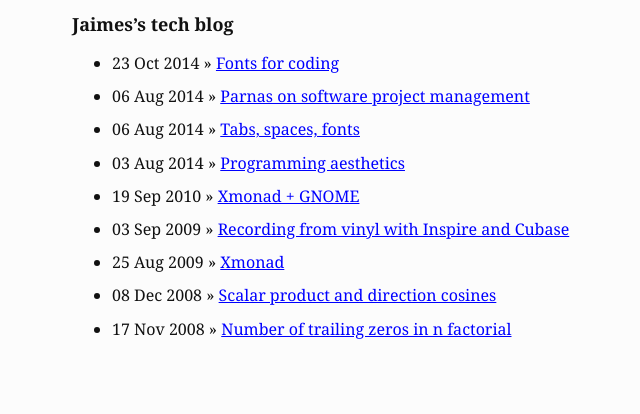
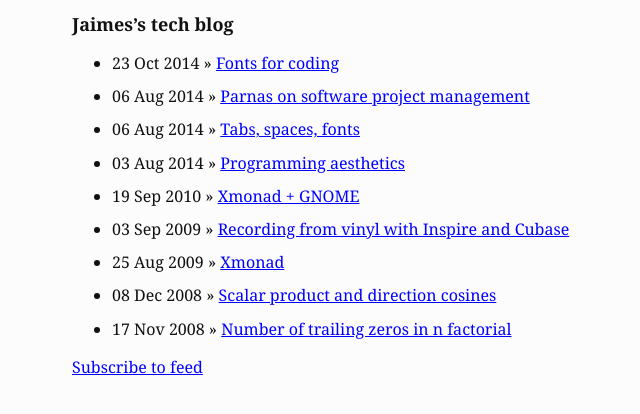
Before and after one commit to jsilvela/jsilvela.github.io, a Jekyll site: the page built from index.html, in a window 1280 px wide. Shown: the top 414 px of the page, without its empty margins (280-920 px from the left). Built offline with Jekyll 4.4.1, drawn with Linux system fonts in a browser that asks for light colours.

Commit message:
Link to FeedBurner

```diff
--- a/_layouts/default.html
+++ b/_layouts/default.html
@@ -4,8 +4,15 @@
 	<meta charset="UTF-8">
 	<title>{{ page.title }}</title>
 	<link rel=stylesheet type="text/css" href="/css/basic.css">
+	<link href="http://feeds.feedburner.com/JaimeSilvela-TechNotes"
+		rel="alternate" title="Jaime’s Tech Notes" type="application/atom+xml" />
 </head>
 <body>
 	{{content}}
+
+	<div class="rss">
+		<a href="http://feeds.feedburner.com/JaimeSilvela-TechNotes">Subscribe to feed</a>
+	</a>
+	</div>
 </body>
 </html>
```
